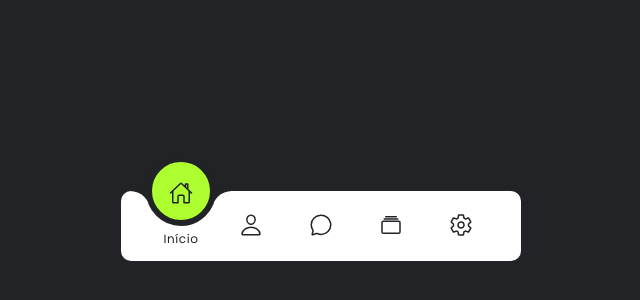
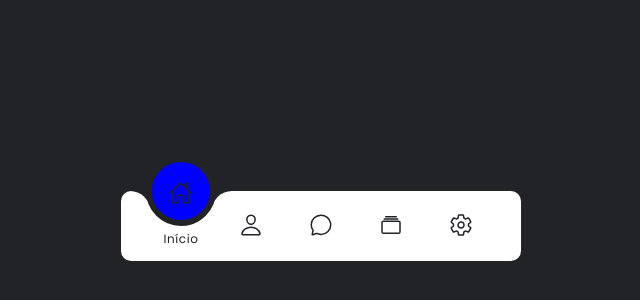
Before and after one commit to EdelcioBatista/magic-navigation-curve-outside-efffects, a plain HTML site: page index.html in a window 1280 px wide. Shown: the part 174-474 px from the top of the page, without its empty margins (319-959 px from the left). Drawn offline with nearby package versions, Linux system fonts and the light colour scheme.

Commit message:
Change color

```diff
--- a/style.css
+++ b/style.css
@@ -90,7 +90,7 @@ body {
     top: -50%;
     width: 70px;
     height: 70px;
-    background: greenyellow;
+    background: blue;
     border-radius: 50%;
     border: 6px solid var(--clr);
     transition: 0.5s;
```
